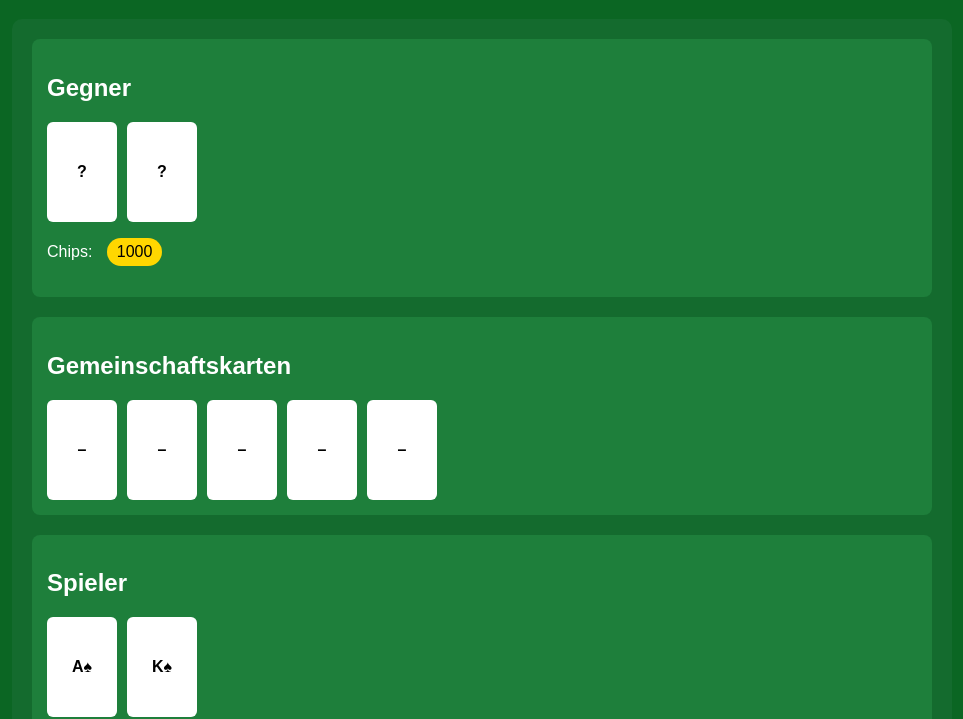
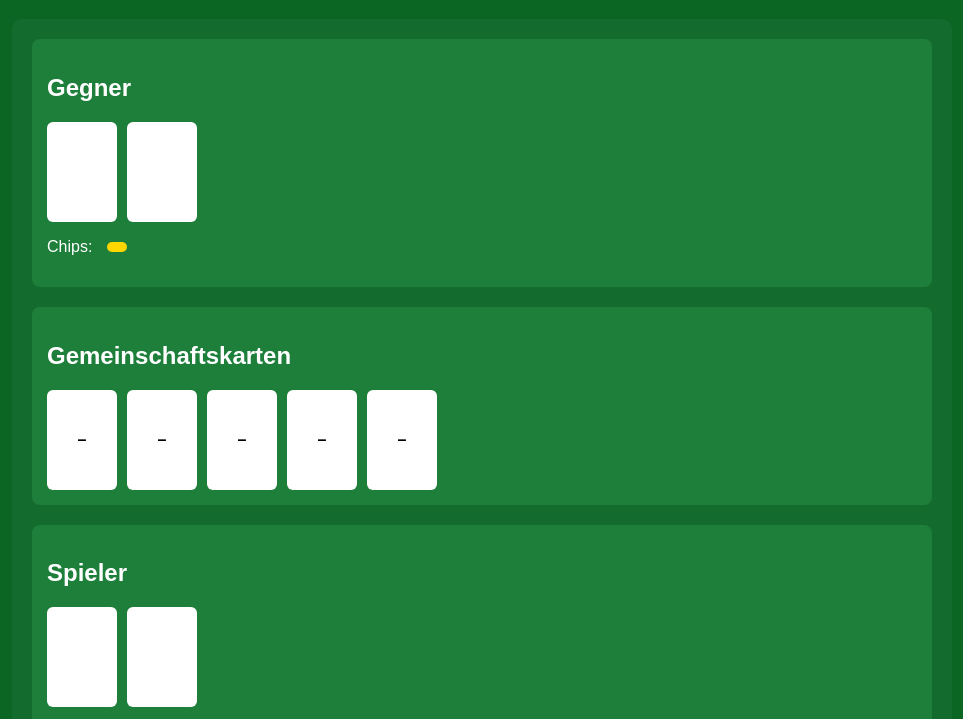
Before and after one commit to TimRothaemel/Poker, a website: page index.html in a window 1280 px wide. Shown: the part 81-800 px from the top of the page, without its empty margins (158-1121 px from the left). Drawn offline with Linux system fonts and the light colour scheme.

Commit message:
Karten gegner id hinzugefuegt und fehler bei Zeile 24 in index.html

```diff
--- a/index.html
+++ b/index.html
@@ -15,13 +15,13 @@
     <div id="gegner_bereich" class="bereich">
         <h2>Gegner</h2>
         <div class="karten" id="gegner_karten">
-            <div class="karte">?</div>
-            <div class="karte">?</div>
+            <div class="karte" id="karten_gegner"></div>
+            <div class="karte" id="karten_gegner1"></div>
         </div>
-        <p>Chips: <span class="chip" id="gegner_chips">1000</span></p>
+        <p>Chips: <span class="chip" id="g"></span></p>
     </div>
 
-    <div id="gemeinschaftskarten_bereich" class="bereich">
+    <div class="bereich">
         <h2>Gemeinschaftskarten</h2>
         <div class="karten" id="gemeinschaftskarten">
             <div class="karte" id="flop1">–</div>
@@ -35,8 +35,8 @@
     <div id="spieler_bereich" class="bereich">
         <h2>Spieler</h2>
         <div class="karten" id="spieler_karten">
-            <div class="karte">A♠</div>
-            <div class="karte">K♠</div>
+            <div class="karte"></div>
+            <div class="karte"></div>
         </div>
         <p>Chips: <span class="chip" id="spieler_chips">1000</span></p>
     </div>
--- a/spielStarten.js
+++ b/spielStarten.js
@@ -32,3 +32,5 @@ function spielStarten(){
     kartenZiehen()
     gemeinschaftsKartenZiehen()
 }
+
+spielStarten()
```
